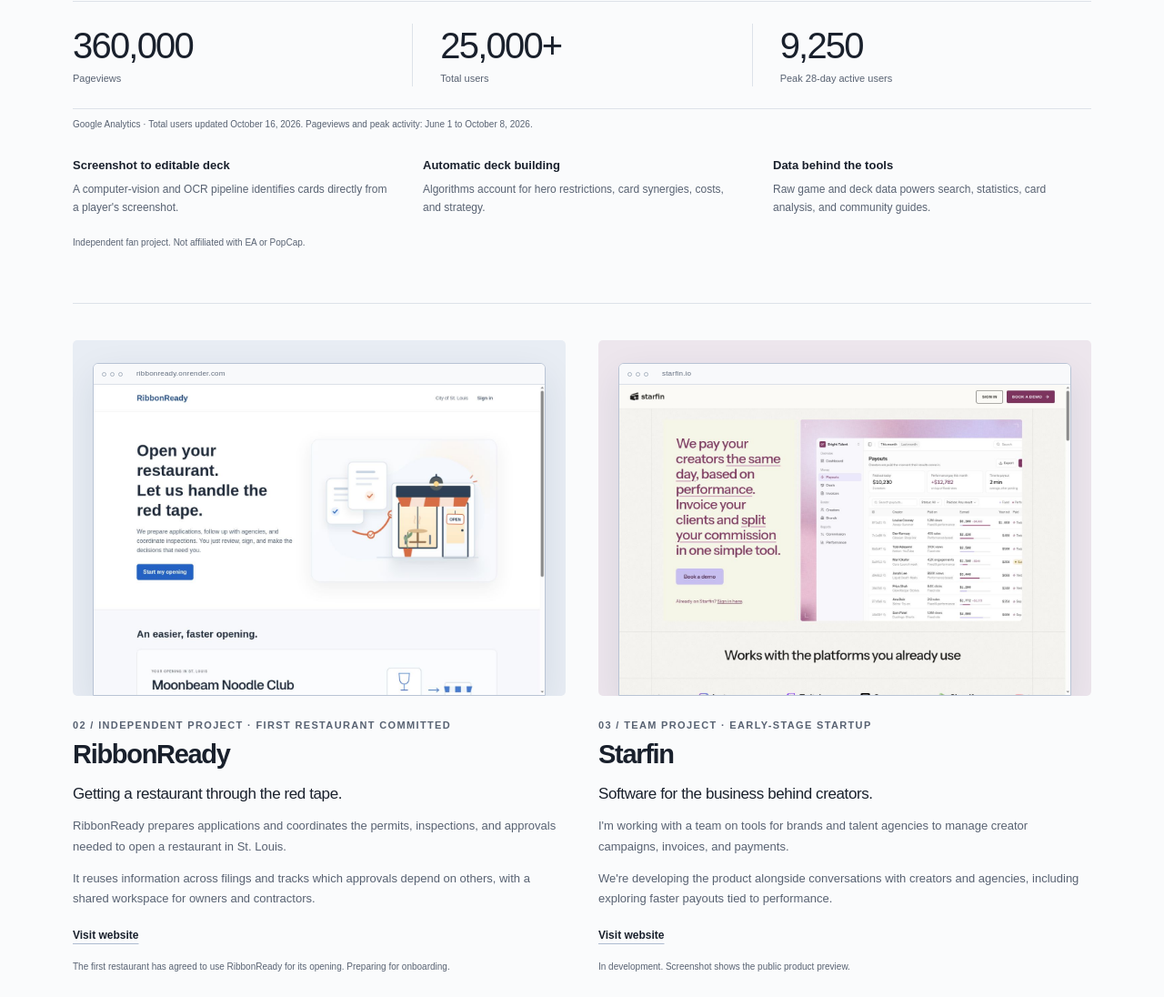
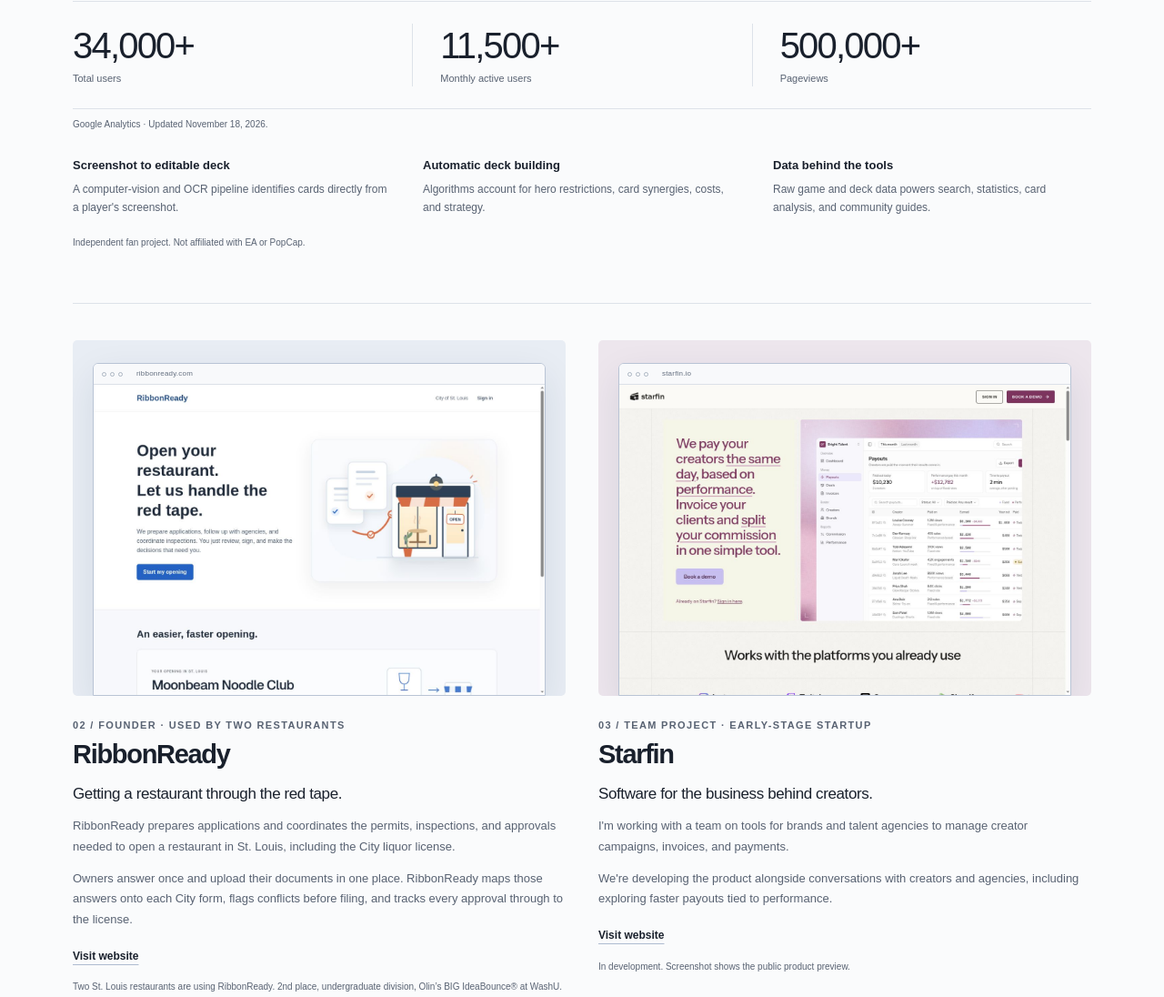
Before and after one commit to HoldenWustl/Portfolio, a plain HTML site: page index.html in a window 1280 px wide. Shown: the part 1660-2756 px from the top of the page at 91% size. Drawn offline with Linux system fonts and the light colour scheme.

Commit message:
Update index.html

```diff
--- a/index.html
+++ b/index.html
@@ -4,11 +4,11 @@
   <meta charset="utf-8">
   <meta name="viewport" content="width=device-width, initial-scale=1">
   <meta name="theme-color" content="#fafbfc">
-  <meta name="description" content="Holden Weinberg. Software developer studying CS and Economics at WashU. Creator of PvZH Vault, used by 25,000+ players. Building RibbonReady with its first restaurant committed to using it, and Starfin.">
+  <meta name="description" content="Holden Weinberg. Software developer studying CS and Economics at WashU. Creator of PvZH Vault, used by 34,000+ players. Founder of RibbonReady, used by two St. Louis restaurants, and building Starfin.">
   <link rel="canonical" href="https://holdenweinberg.com/">
   <meta property="og:type" content="website">
   <meta property="og:title" content="Holden Weinberg | Software & Projects">
-  <meta property="og:description" content="Creator of PvZH Vault, used by 25,000+ players. Building software for games, restaurants, and the creator economy.">
+  <meta property="og:description" content="Creator of PvZH Vault, used by 34,000+ players. Building software for games, restaurants, and the creator economy.">
   <meta property="og:url" content="https://holdenweinberg.com/">
   <title>Holden Weinberg | Software & Projects</title>
   <link rel="icon" href="assets/favicon.svg" type="image/svg+xml">
@@ -32,7 +32,7 @@
         <div class="intro-copy">
           <p class="eyebrow">Software developer · WashU</p>
           <h1 id="intro-title">Holden<br>Weinberg<span>.</span></h1>
-          <p class="intro-lead">I built a game platform that has reached <a href="#pvzh-vault">25,000+ players</a>.</p>
+          <p class="intro-lead">I built a game platform that has reached <a href="#pvzh-vault">34,000+ players</a>.</p>
           <p class="intro-note">Now building tools for restaurant owners and the teams behind content creators. Studying Computer Science &amp; Economics at Washington University in St. Louis.</p>
           <a class="availability" href="https://www.linkedin.com/in/holden-weinberg-412073324" target="_blank" rel="noopener noreferrer"><span aria-hidden="true"></span>Seeking a summer 2027 SWE internship</a>
         </div>
@@ -51,10 +51,10 @@
             <div><p class="eyebrow">01 / Independent project</p><h3 id="pvzh-heading">PvZH Vault</h3><div class="project-links"><a href="https://pvzhvault.com/" target="_blank" rel="noopener noreferrer">Visit website</a><a href="https://github.com/HoldenWustl/pvzh-deck-api" target="_blank" rel="noopener noreferrer">Recognition code</a></div></div>
             <div class="project-description"><p class="project-lead">From a game I play to a platform thousands use.</p><p>I built PvZH Vault from scratch to make Plants vs. Zombies Heroes decks easier to find and build. It combines a database of 2,000+ decks with screenshot recognition, deck-building algorithms, and tools for the game's community.</p></div>
           </div>
-          <div class="metrics" aria-label="PvZH Vault Google Analytics: total users updated October 16, 2026; pageviews and peak 28-day active users through October 8, 2026">
-            <div><strong>360,000</strong><span>Pageviews</span></div><div><strong>25,000+</strong><span>Total users</span></div><div><strong>9,250</strong><span>Peak 28-day active users</span></div>
+          <div class="metrics" aria-label="PvZH Vault Google Analytics, updated November 18, 2026">
+            <div><strong>34,000+</strong><span>Total users</span></div><div><strong>11,500+</strong><span>Monthly active users</span></div><div><strong>500,000+</strong><span>Pageviews</span></div>
           </div>
-          <p class="source-note">Google Analytics · Total users updated October 16, 2026. Pageviews and peak activity: June 1 to October 8, 2026.</p>
+          <p class="source-note">Google Analytics · Updated November 18, 2026.</p>
           <div class="engineering-notes">
             <div><h4>Screenshot to editable deck</h4><p>A computer-vision and OCR pipeline identifies cards directly from a player's screenshot.</p></div>
             <div><h4>Automatic deck building</h4><p>Algorithms account for hero restrictions, card synergies, costs, and strategy.</p></div>
@@ -64,8 +64,8 @@
         </article>
         <div class="project-pair">
           <article class="project" id="ribbonready" aria-labelledby="ribbon-heading">
-            <a class="project-visual ribbon-visual" href="https://ribbonready.onrender.com/" target="_blank" rel="noopener noreferrer" aria-label="Visit RibbonReady"><div class="browser-frame"><div class="browser-bar"><span class="window-dots" aria-hidden="true"><i></i><i></i><i></i></span><span>ribbonready.onrender.com</span></div><img src="assets/ribbonready.jpg" alt="RibbonReady's live homepage, with restaurant opening services and an example opening" width="1348" height="926" loading="lazy"></div></a>
-            <div class="project-caption"><p class="eyebrow">02 / Independent project · First restaurant committed</p><h3 id="ribbon-heading">RibbonReady</h3><p class="project-lead">Getting a restaurant through the red tape.</p><p>RibbonReady prepares applications and coordinates the permits, inspections, and approvals needed to open a restaurant in St. Louis.</p><p>It reuses information across filings and tracks which approvals depend on others, with a shared workspace for owners and contractors.</p><a class="text-link" href="https://ribbonready.onrender.com/" target="_blank" rel="noopener noreferrer">Visit website</a><p class="status-note">The first restaurant has agreed to use RibbonReady for its opening. Preparing for onboarding.</p></div>
+            <a class="project-visual ribbon-visual" href="https://ribbonready.com/" target="_blank" rel="noopener noreferrer" aria-label="Visit RibbonReady"><div class="browser-frame"><div class="browser-bar"><span class="window-dots" aria-hidden="true"><i></i><i></i><i></i></span><span>ribbonready.com</span></div><img src="assets/ribbonready.jpg" alt="RibbonReady's live homepage, with restaurant opening services and an example opening" width="1348" height="926" loading="lazy"></div></a>
+            <div class="project-caption"><p class="eyebrow">02 / Founder · Used by two restaurants</p><h3 id="ribbon-heading">RibbonReady</h3><p class="project-lead">Getting a restaurant through the red tape.</p><p>RibbonReady prepares applications and coordinates the permits, inspections, and approvals needed to open a restaurant in St. Louis, including the City liquor license.</p><p>Owners answer once and upload their documents in one place. RibbonReady maps those answers onto each City form, flags conflicts before filing, and tracks every approval through to the license.</p><a class="text-link" href="https://ribbonready.com/" target="_blank" rel="noopener noreferrer">Visit website</a><p class="status-note">Two St. Louis restaurants are using RibbonReady. 2nd place, undergraduate division, Olin’s BIG IdeaBounce® at WashU.</p></div>
           </article>
           <article class="project" id="starfin" aria-labelledby="starfin-heading">
             <a class="project-visual starfin-visual" href="https://starfin.io/" target="_blank" rel="noopener noreferrer" aria-label="Visit Starfin"><div class="browser-frame"><div class="browser-bar"><span class="window-dots" aria-hidden="true"><i></i><i></i><i></i></span><span>starfin.io</span></div><img src="assets/starfin.jpg" alt="Starfin's live homepage showing its creator payout product preview" width="1348" height="926" loading="lazy"></div></a>
@@ -85,7 +85,7 @@
       </section>
       <section class="about" id="about" aria-labelledby="about-heading">
         <div><p class="eyebrow">A little about me</p><h2 id="about-heading">I like having <br>something to show.</h2></div>
-        <div class="about-copy"><p>I like working on the whole product: figuring out the problem, writing the software, and improving it once people start using it. PvZH Vault has meant doing all of that, from the recognition pipeline to responding to players.</p><p>I'm studying Computer Science and Economics at WashU. Games are a particular interest, both the systems behind them and the communities that keep them going.</p><p class="contact-copy">I'm looking for a summer 2027 software engineering internship, especially in games. If there's a fit, let's talk.</p><div class="contact-links"><a class="button" href="https://www.linkedin.com/in/holden-weinberg-412073324" target="_blank" rel="noopener noreferrer">Connect on LinkedIn</a><a class="text-link" href="https://github.com/HoldenWustl" target="_blank" rel="noopener noreferrer">GitHub</a></div></div>
+        <div class="about-copy"><p>I like working on the whole product: figuring out the problem, writing the software, and improving it once people start using it. PvZH Vault has meant doing all of that, from the recognition pipeline to responding to players. RibbonReady has meant learning a City process well enough to file it for real restaurants.</p><p>I'm studying Computer Science and Economics at WashU. Games are a particular interest, both the systems behind them and the communities that keep them going.</p><p class="contact-copy">I'm looking for a summer 2027 software engineering internship, especially in games. If there's a fit, let's talk.</p><div class="contact-links"><a class="button" href="https://www.linkedin.com/in/holden-weinberg-412073324" target="_blank" rel="noopener noreferrer">Connect on LinkedIn</a><a class="text-link" href="https://github.com/HoldenWustl" target="_blank" rel="noopener noreferrer">GitHub</a></div></div>
       </section>
     </main>
     <footer><span>© 2026 Holden Weinberg</span><a href="#top">Back to top ↑</a></footer>
```
